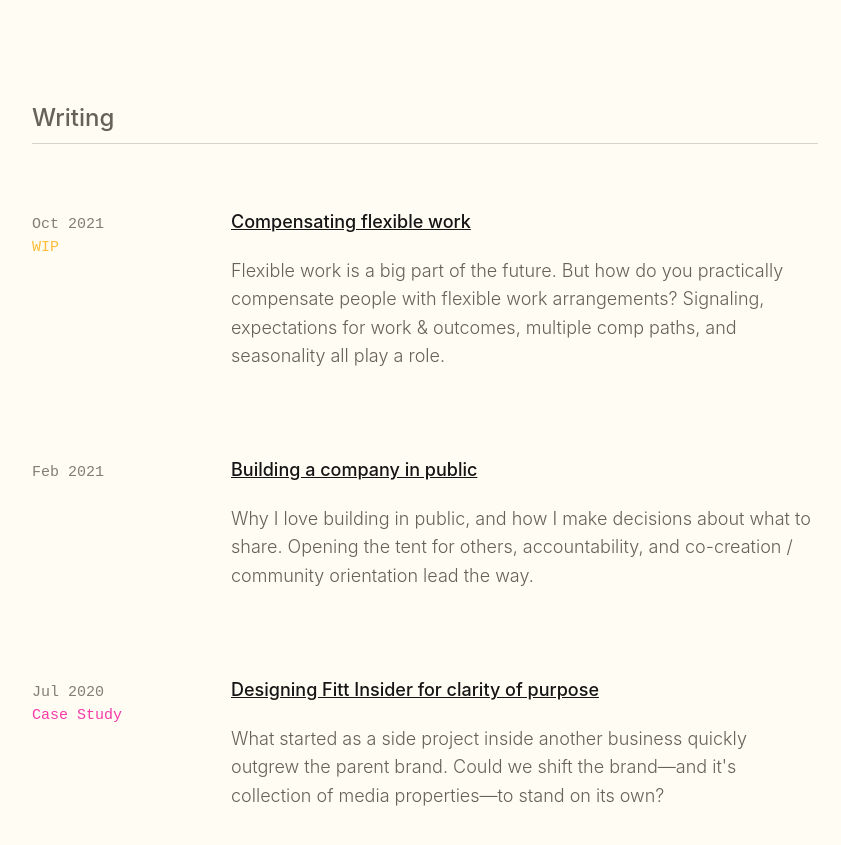
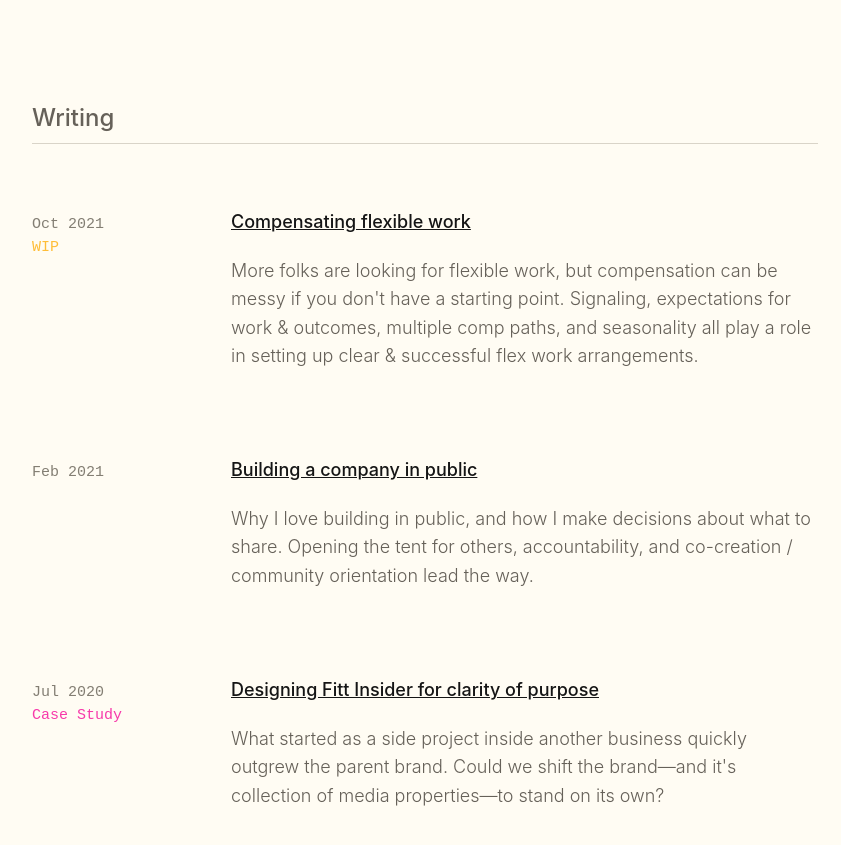
Before and after one commit to paulmederos/pm17, a Jekyll site: the page built from index.html, in a window 1280 px wide and 900 px high, scrolled down 1190 px. Shown: the top 845 px of the window, without its empty margins (215-1056 px from the left). Built offline with Jekyll 4.4.1, drawn with Linux system fonts in a browser that asks for light colours; some web fonts are replaced.

Commit message:
Update 2021-10-29-compensating-flexible-work.markdown

```diff
--- a/_posts/2021-10-29-compensating-flexible-work.markdown
+++ b/_posts/2021-10-29-compensating-flexible-work.markdown
@@ -4,7 +4,7 @@ title:  "Compensating flexible work"
 permalink: "compensating-flexible-work"
 date: 2021-10-29
 categories: journal, wip
-teaser: "Flexible work is a big part of the future. But how do you practically compensate people with flexible work arrangements? Signaling, expectations for work & outcomes, multiple comp paths, and seasonality all play a role."
+teaser: "More folks are looking for flexible work, but compensation can be messy if you don't have a starting point. Signaling, expectations for work & outcomes, multiple comp paths, and seasonality all play a role in setting up clear & successful flex work arrangements."
 ---
 
 
```
